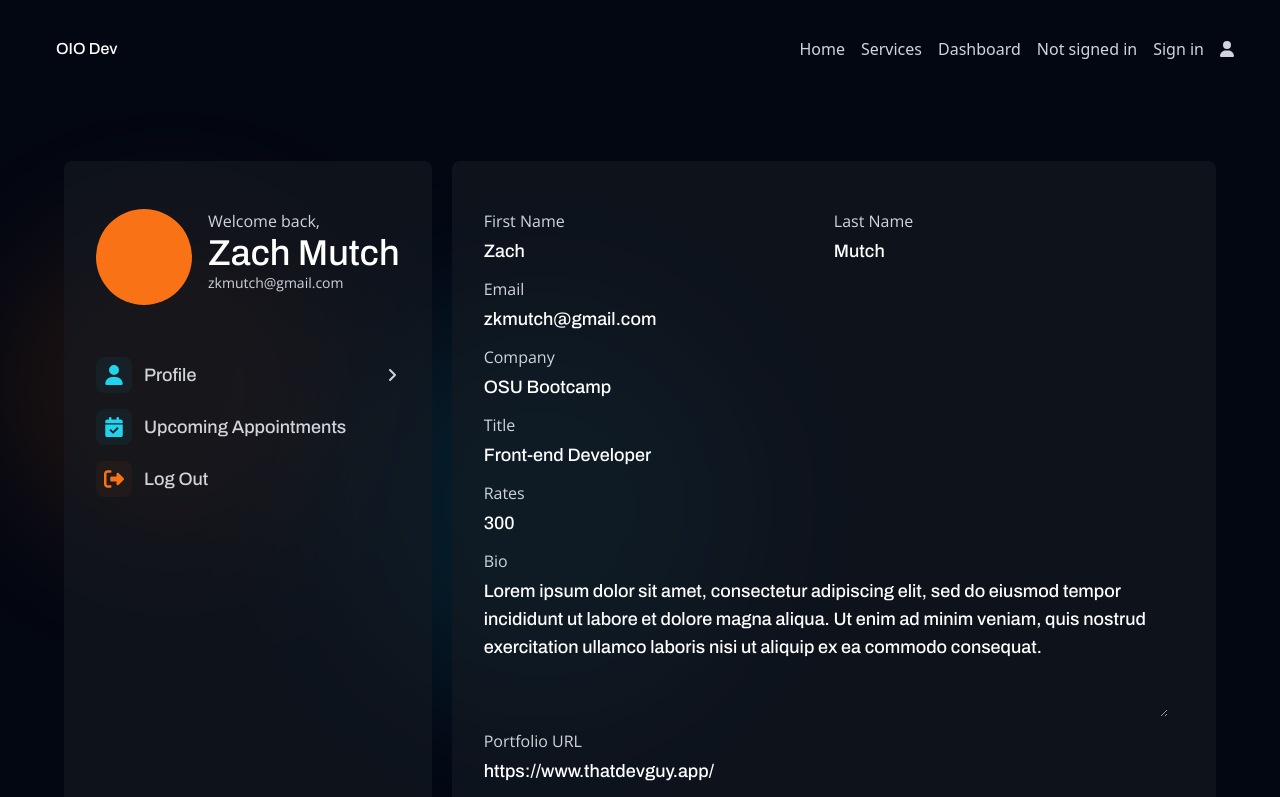
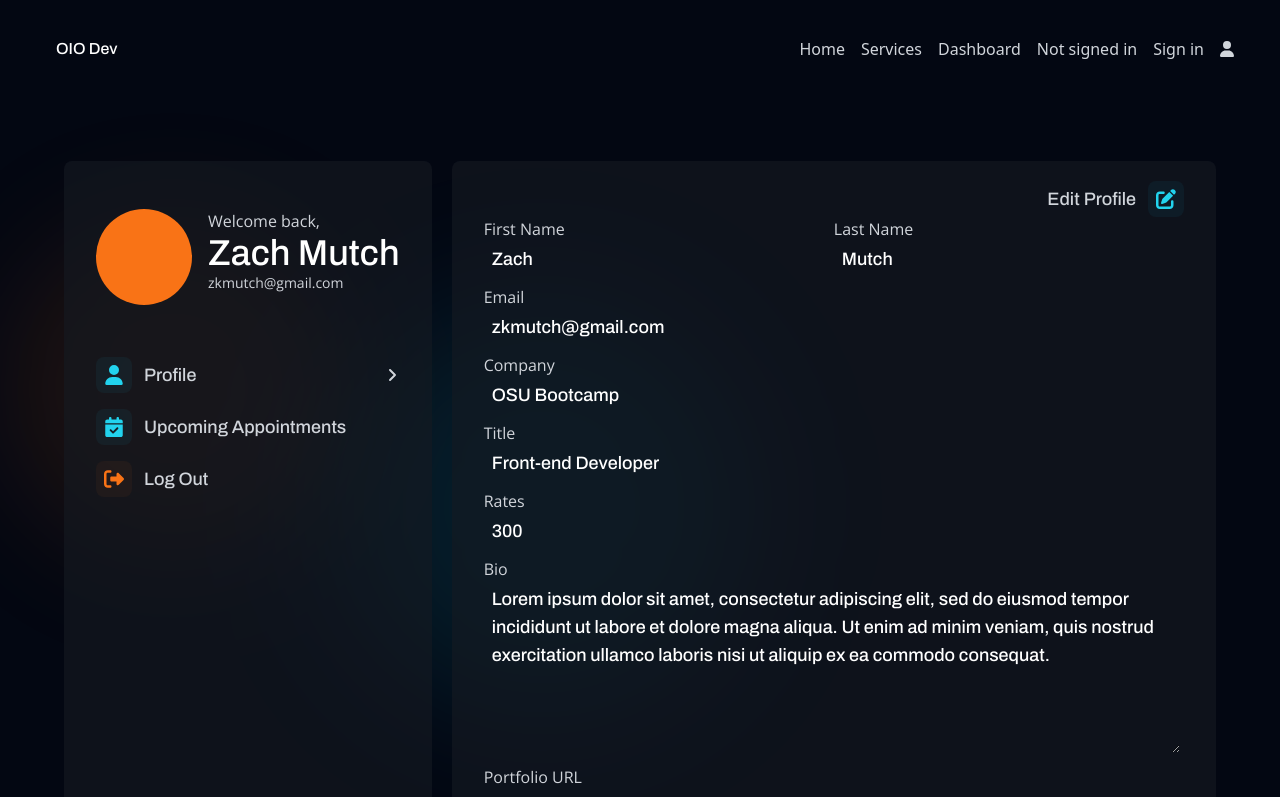
Before and after one commit to CodeByDex/OIODev, a Next.js app: page /dashboard in a window 1280 px wide. Shown: the top 797 px of the page. Built offline with nearby package versions, Linux system fonts and the light colour scheme; no server answers.

Commit message:
added edit profile button with useState that makes the form readOnly unless the user clicked the edit button, need to implement save button

```diff
--- a/src/app/dashboard/components/ProfileForm.js
+++ b/src/app/dashboard/components/ProfileForm.js
@@ -1,5 +1,6 @@
-"use client";
 import { useState } from "react";
+import { FontAwesomeIcon } from "@fortawesome/react-fontawesome";
+import { faPenToSquare } from "@fortawesome/free-solid-svg-icons";
 
 export default function ProfileForm() {
   const [isEditable, setIsEditable] = useState(false);
@@ -9,14 +10,27 @@ export default function ProfileForm() {
   };
 
   return (
-    <form className="flex flex-col gap-2 p-5 md:p-0">
+    <div className="flex flex-col">
+      <button
+        onClick={handleEditClick}
+        className="flex items-center justify-end text-lg font-primary pt-5 pr-5 md:pr-0 w-fit ml-auto"
+      >
+        <div className="delay-75 duration-300 rounded-lg flex items-center gap-3">
+          <p className="flex gap-1">Edit<span className="hidden md:flex">Profile</span></p>
+          <FontAwesomeIcon
+            icon={faPenToSquare}
+            className="bg-brand-secondary/5 hover:bg-brand-secondary/10 delay-75 duration-300 text-brand-secondary p-2 rounded-lg w-5 h-5"
+          />
+        </div>
+      </button>
+      <form className="flex flex-col gap-2 p-5 pt-0 md:p-0">
         <div className="flex">
           <div className="flex flex-col w-1/2">
             <label className="text-sm md:text-base">First Name</label>
             <input
-            className={`font-primary text-brand-textHeader text-lg my-1 mr-4 ${
+              className={`font-primary text-brand-textHeader text-base md:text-lg my-1 px-2 mr-1 rounded-lg ${
                 isEditable
-                ? "bg-brand-primary caret-brand-accent"
+                  ? "bg-brand-primary/50 caret-brand-accent outline-none border-none"
                   : "bg-transparent outline-none"
               }`}
               type="text"
@@ -27,9 +41,9 @@ export default function ProfileForm() {
           <div className="flex flex-col w-1/2">
             <label className="text-sm md:text-base">Last Name</label>
             <input
-            className={`font-primary text-brand-textHeader text-lg my-1 mr-4 ${
+              className={`font-primary text-brand-textHeader text-base md:text-lg my-1 px-2 mr-1 rounded-lg  ${
                 isEditable
-                ? "bg-brand-primary caret-brand-accent"
+                  ? "bg-brand-primary/50 caret-brand-accent outline-none border-none"
                   : "bg-transparent outline-none"
               }`}
               type="text"
@@ -41,9 +55,9 @@ export default function ProfileForm() {
         <div className="flex flex-col">
           <label className="text-sm md:text-base">Email</label>
           <input
-          className={`font-primary text-brand-textHeader text-lg my-1 mr-4 ${
+            className={`font-primary text-brand-textHeader text-base md:text-lg my-1 px-2 mr-1 rounded-lg  ${
               isEditable
-              ? "bg-brand-primary caret-brand-accent"
+                ? "bg-brand-primary/50 caret-brand-accent outline-none border-none"
                 : "bg-transparent outline-none"
             }`}
             type="text"
@@ -54,9 +68,9 @@ export default function ProfileForm() {
         <div className="flex flex-col">
           <label className="text-sm md:text-base">Company</label>
           <input
-          className={`font-primary text-brand-textHeader text-lg my-1 mr-4 ${
+            className={`font-primary text-brand-textHeader text-base md:text-lg my-1 px-2 mr-1 rounded-lg  ${
               isEditable
-              ? "bg-brand-primary caret-brand-accent"
+                ? "bg-brand-primary/50 caret-brand-accent outline-none border-none"
                 : "bg-transparent outline-none"
             }`}
             type="text"
@@ -67,9 +81,9 @@ export default function ProfileForm() {
         <div className="flex flex-col">
           <label className="text-sm md:text-base">Title</label>
           <input
-          className={`font-primary text-brand-textHeader text-lg my-1 mr-4 ${
+            className={`font-primary text-brand-textHeader text-base md:text-lg my-1 px-2 mr-1 rounded-lg  ${
               isEditable
-              ? "bg-brand-primary caret-brand-accent"
+                ? "bg-brand-primary/50 caret-brand-accent outline-none border-none"
                 : "bg-transparent outline-none"
             }`}
             type="text"
@@ -80,9 +94,9 @@ export default function ProfileForm() {
         <div className="flex flex-col w-fit">
           <label className="text-sm md:text-base">Rates</label>
           <input
-          className={`font-primary text-brand-textHeader text-lg my-1 mr-4 ${
+            className={`font-primary text-brand-textHeader text-base md:text-lg my-1 px-2 mr-1 rounded-lg  ${
               isEditable
-              ? "bg-brand-primary caret-brand-accent"
+                ? "bg-brand-primary/50 caret-brand-accent outline-none border-none"
                 : "bg-transparent outline-none"
             }`}
             type="number"
@@ -93,12 +107,12 @@ export default function ProfileForm() {
         <div className="flex flex-col">
           <label className="text-sm md:text-base">Bio</label>
           <textarea
-          className={`font-primary text-brand-textHeader text-lg my-1 mr-4 ${
+            className={`font-primary text-brand-textHeader text-base md:text-lg my-1 px-2 mr-1 rounded-lg  ${
               isEditable
-              ? "bg-brand-primary caret-brand-accent"
+                ? "bg-brand-primary/50 caret-brand-accent outline-none border-none"
                 : "bg-transparent outline-none"
             }`}
-          rows="5"
+            rows="6"
             defaultValue="Lorem ipsum dolor sit amet, consectetur adipiscing elit, sed do eiusmod tempor incididunt ut labore et dolore magna aliqua. Ut enim ad minim veniam, quis nostrud exercitation ullamco laboris nisi ut aliquip ex ea commodo consequat."
             readOnly={!isEditable}
           ></textarea>
@@ -106,9 +120,9 @@ export default function ProfileForm() {
         <div className="flex flex-col">
           <label className="text-sm md:text-base">Portfolio URL</label>
           <input
-          className={`font-primary text-brand-textHeader text-lg my-1 mr-4 ${
+            className={`font-primary text-brand-textHeader text-base md:text-lg my-1 px-2 mr-1 rounded-lg  ${
               isEditable
-              ? "bg-brand-primary caret-brand-accent"
+                ? "bg-brand-primary/50 caret-brand-accent outline-none border-none"
                 : "bg-transparent outline-none"
             }`}
             type="url"
@@ -119,9 +133,9 @@ export default function ProfileForm() {
         <div className="flex flex-col">
           <label className="text-sm md:text-base">GitHub URL</label>
           <input
-          className={`font-primary text-brand-textHeader text-lg my-1 mr-4 ${
+            className={`font-primary text-brand-textHeader text-base md:text-lg my-1 px-2 mr-1 rounded-lg  ${
               isEditable
-              ? "bg-brand-primary caret-brand-accent"
+                ? "bg-brand-primary/50 caret-brand-accent outline-none border-none"
                 : "bg-transparent outline-none"
             }`}
             type="url"
@@ -132,9 +146,9 @@ export default function ProfileForm() {
         <div className="flex flex-col">
           <label className="text-sm md:text-base">LinkedIn URL</label>
           <input
-          className={`font-primary text-brand-textHeader text-lg my-1 mr-4 ${
+            className={`font-primary text-brand-textHeader text-base md:text-lg my-1 px-2 mr-1 rounded-lg  ${
               isEditable
-              ? "bg-brand-primary caret-brand-accent"
+                ? "bg-brand-primary/50 caret-brand-accent outline-none border-none"
                 : "bg-transparent outline-none"
             }`}
             type="url"
@@ -144,7 +158,7 @@ export default function ProfileForm() {
         </div>
         <div className="flex items-center">
           <input
-          className="bg-transparent font-primary text-brand-textHeader text-lg my-1 mr-3"
+            className="bg-transparent font-primary text-brand-textHeader text-base md:text-lg my-1 mr-3"
             type="checkbox"
             defaultValue="true"
             readOnly={!isEditable}
@@ -152,5 +166,6 @@ export default function ProfileForm() {
           <label className="text-sm md:text-base">Available for Work</label>
         </div>
       </form>
+    </div>
   );
 }
--- a/src/app/dashboard/page.js
+++ b/src/app/dashboard/page.js
@@ -38,7 +38,7 @@ export default function Dashboard() {
             <div className="userDash--infoContainer p-5 flex flex-col items-center md:flex-row md:px-8 md:py-12 md:gap-4">
               <div className="flex mr-auto gap-4">
                 <div className="userDash--imageContainer flex items-center">
-                  <div className="userDash--imagePlaceholder h-24 w-24 bg-brand-accent rounded-full" />
+                  <div className="userDash--imagePlaceholder h-20 w-20 bg-brand-accent rounded-full md:h-24 md:w-24" />
                 </div>
                 <div>
                   <h4 className="userDash--title text-base">Welcome back,</h4>
@@ -108,7 +108,7 @@ export default function Dashboard() {
         <section className="flex flex-grow items-center bg-brand-primary/60 rounded-lg mb-6 mx-auto">
           {/* Profile user form dashboard component */}
           <div
-            className={`bg-gray-200/5 rounded-lg w-full h-full md:px-8 md:py-12 ${
+            className={`bg-gray-200/5 rounded-lg w-full h-full md:px-8 md:pb-12 ${
               toggleState === 1 ? "" : "hidden"
             }
             `}
```
Lines whose indentation alone changed are shown as unchanged.
